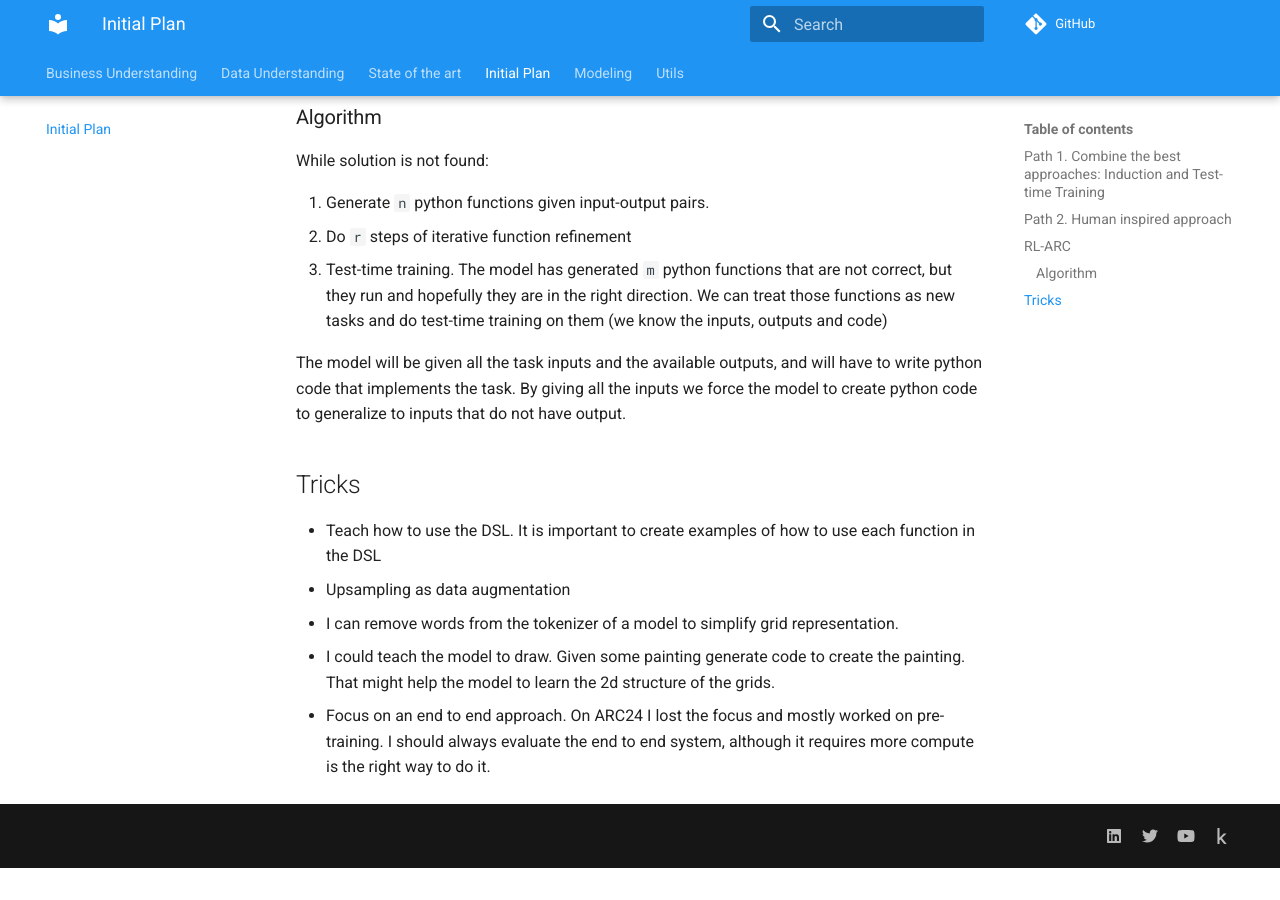
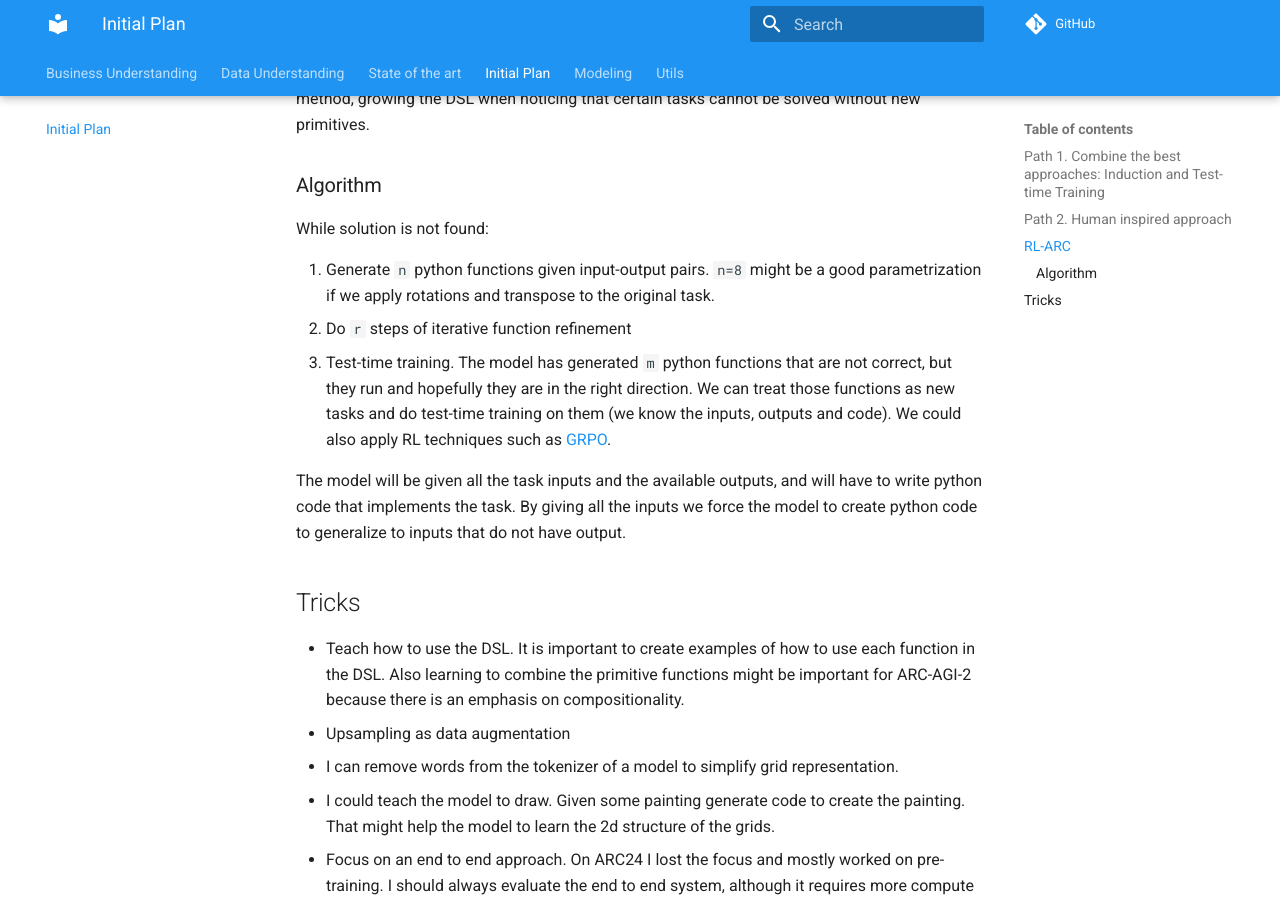
Before and after one commit to ironbar/arc25, an MkDocs documentation site: the page built from docs/04_Initial_Plan.md, in a window 1280 px wide and 900 px high, scrolled down 2460 px. Built offline with MkDocs 1.6.1 and Material for MkDocs 9.7.7, drawn with Linux system fonts in a browser that asks for light colours; comment, search, counter and statistics services are not loaded; before the commit the page ends 3328 px from its top, so only the background shows below that; some of the changed text lies outside the part shown.

Commit message:
updated documentation

```diff
--- a/docs/04_Initial_Plan.md
+++ b/docs/04_Initial_Plan.md
@@ -23,6 +23,9 @@
 
 ![](res/2025-03-25-16-38-36.png)
 
+Additionally we could define a continuous metric such as the number of correct pixels and use it with reinforcement learning to modify the model towards solutions
+that score higher.
+
 ## Path 2. Human inspired approach
 
 When humans try to solve ARC tasks we draw some hypothesis and test it in our heads, if it is not correct we refine the hypothesis. To do this we use 3 modules:
@@ -35,7 +38,7 @@
 
 My intuition is that o3 success in ARC-AGI-1 is likely due to an improved policy and better judgment. Vanilla LLMs are not good at judgment, but reasoning models need to be able to know if some answer is correct or wrong. By training with reinforcement learning the model improves its policy, it learns which strategies are good and which are bad to solve the ARC tasks. o3 very likely describes the task with natural language, generates the output grid and checks if the output looks correct. It might try different approaches, refine the description and when it is certain returns the response.
 
-Focusing on efficiency the best configuration for ARC would be the following:
+Focusing on efficiency the best configuration for ARC might be the following:
 
 - Policy: model
 - World model: python interpreter
@@ -61,15 +64,15 @@
 
 While solution is not found:
 
-1. Generate `n` python functions given input-output pairs.
+1. Generate `n` python functions given input-output pairs. `n=8` might be a good parametrization if we apply rotations and transpose to the original task.
 2. Do `r` steps of iterative function refinement
-3. Test-time training. The model has generated `m` python functions that are not correct, but they run and hopefully they are in the right direction. We can treat those functions as new tasks and do test-time training on them (we know the inputs, outputs and code)
+3. Test-time training. The model has generated `m` python functions that are not correct, but they run and hopefully they are in the right direction. We can treat those functions as new tasks and do test-time training on them (we know the inputs, outputs and code). We could also apply RL techniques such as [GRPO](https://arxiv.org/abs/2402.03300).
 
 The model will be given all the task inputs and the available outputs, and will have to write python code that implements the task. By giving all the inputs we force the model to create python code to generalize to inputs that do not have output.
 
 ## Tricks
 
-- Teach how to use the DSL. It is important to create examples of how to use each function in the DSL
+- Teach how to use the DSL. It is important to create examples of how to use each function in the DSL. Also learning to combine the primitive functions might be important for ARC-AGI-2 because there is an emphasis on compositionality.
 - Upsampling as data augmentation
 - I can remove words from the tokenizer of a model to simplify grid representation.
 - I could teach the model to draw. Given some painting generate code to create the painting. That might help the model to learn the 2d structure of the grids.
```
